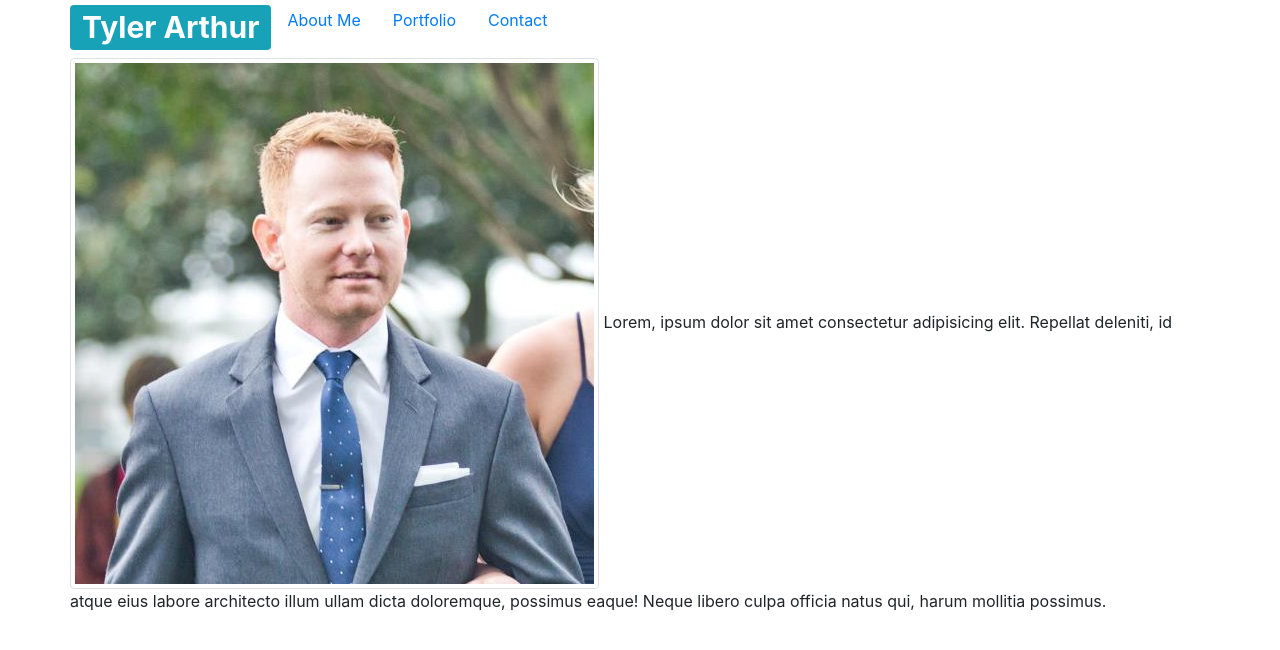
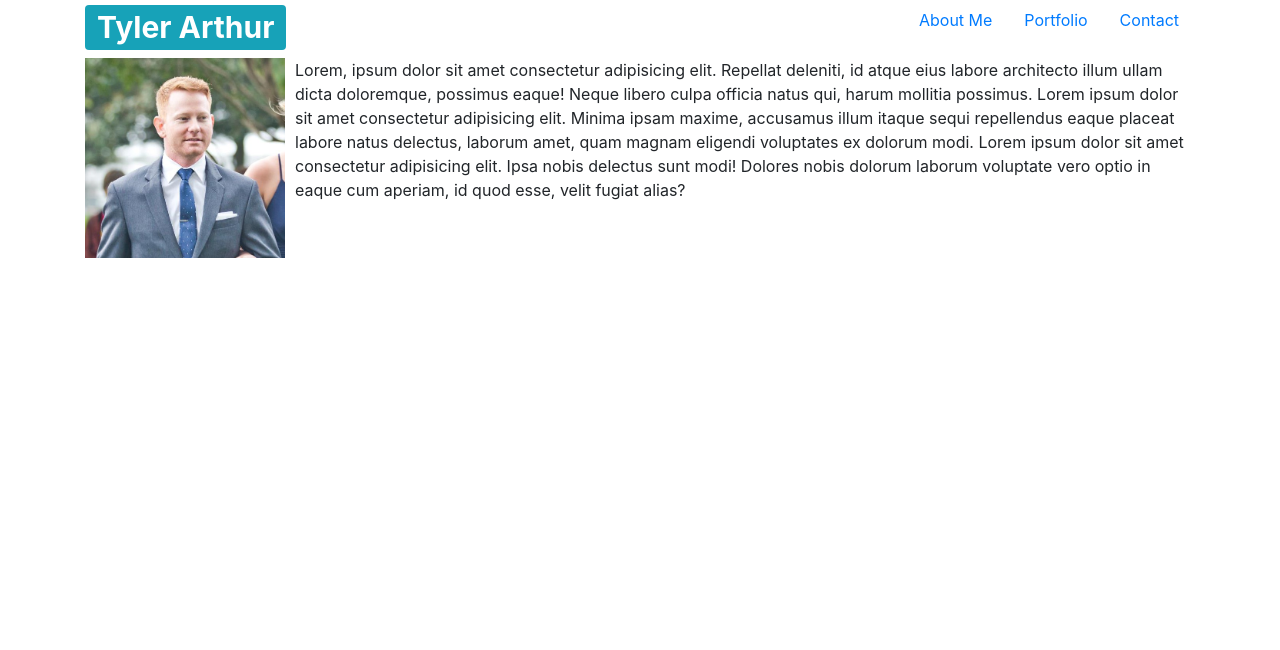
Before and after one commit to tarthurf/Responsive-Portfolio, a plain HTML site: page index.html in a window 1280 px wide. Drawn offline with nearby package versions, Linux system fonts and the light colour scheme.

Commit message:
fixed columns in html documents

```diff
--- a/index.html
+++ b/index.html
@@ -8,10 +8,11 @@
         <meta name="viewport" content="width=device-width, initial-scale=1, shrink-to-fit=no">
 
         <!-- Reset CSS here -->
-        <link rel="stylesheet" href="../Responsive-Portfolio/Assets/reset.css">
+        <link rel="stylesheet" href="Assets/CSS/reset.css">
         <!-- Bootstrap CSS -->
         <link rel="stylesheet" href="https://stackpath.bootstrapcdn.com/bootstrap/4.3.1/css/bootstrap.min.css"
             integrity="sha384-ggOyR0iXCbMQv3Xipma34MD+dH/1fQ784/j6cY/iJTQUOhcWr7x9JvoRxT2MZw1T" crossorigin="anonymous">
+        <link rel="stylesheet" href="Assets/CSS/style.css">
     </head>
 
     <body>
@@ -23,13 +24,13 @@
             <div class="row">
 
                 <!-- column for header -->
-                <div class="column-md-6 d-flex justify-content-start">
+                <div class="col-md-6 d-flex justify-content-start">
                     <h1><span class="badge badge-info">Tyler Arthur</span></h1>
                 </div>
 
                 <!-- column for 'nav bar' -->
-                <div class="column-md-6">
-                    <ul class="nav justify-content-end">
+                <div class="col-md-6">
+                    <ul class="nav d-flex justify-content-end">
                         <li class="nav-item">
                             <a class="nav-link active" href="index.html">About Me</a>
                         </li>
@@ -51,16 +52,19 @@
             <div class="row">
 
                 <!-- column for about me -->
-                <div class="column-md-12"></div>
+                <div class="col-md-12"></div>
             </div>
 
             <!-- row for about me section -->
             <div class="row">
 
                 <!-- column for about me content -->
-                <div class="column-md 12">
-                    <img src="Assets/Pictures/me1.jpg" alt="Tyler Arthur" class="img-thumbnail">
+                <div class="col-md 12">
+                    <!-- <img src="Assets/Pictures/me1.jpg" alt="Tyler Arthur" class="img-thumbnail"> -->
+                    <img style='float:left;width:200px;height:200px; margin-right:10px;' src="Assets/Pictures/me1.jpg">
                     Lorem, ipsum dolor sit amet consectetur adipisicing elit. Repellat deleniti, id atque eius labore architecto illum ullam dicta doloremque, possimus eaque! Neque libero culpa officia natus qui, harum mollitia possimus.
+                    Lorem ipsum dolor sit amet consectetur adipisicing elit. Minima ipsam maxime, accusamus illum itaque sequi repellendus eaque placeat labore natus delectus, laborum amet, quam magnam eligendi voluptates ex dolorum modi.
+                    Lorem ipsum dolor sit amet consectetur adipisicing elit. Ipsa nobis delectus sunt modi! Dolores nobis dolorum laborum voluptate vero optio in eaque cum aperiam, id quod esse, velit fugiat alias?
                 </div>
             </div>
         </div>
@@ -72,7 +76,7 @@
             <div class="row">
 
                 <!-- Column for footer -->
-                <div class="column"></div>
+                <div class="col-md-12"></div>
             </div>
         </div>
 
```
Also changed, not shown: contact.html (+2 -1 lines), portfolio.html (+4 -3 lines), Assets/CSS/reset.css (renamed from Assets/reset.css), Assets/CSS/style.css (added).
